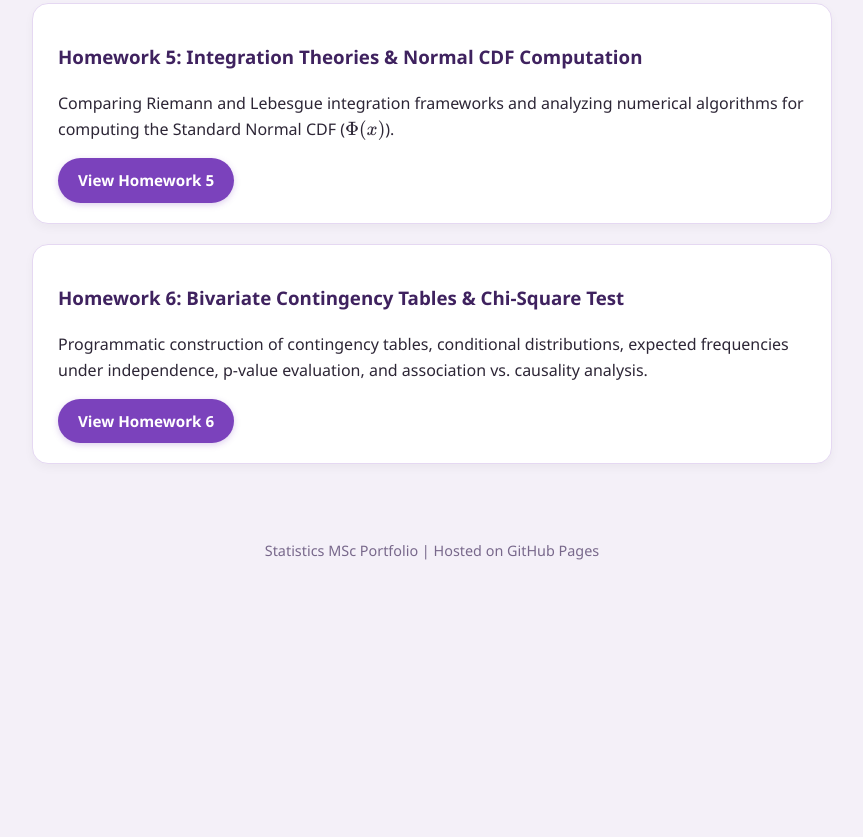
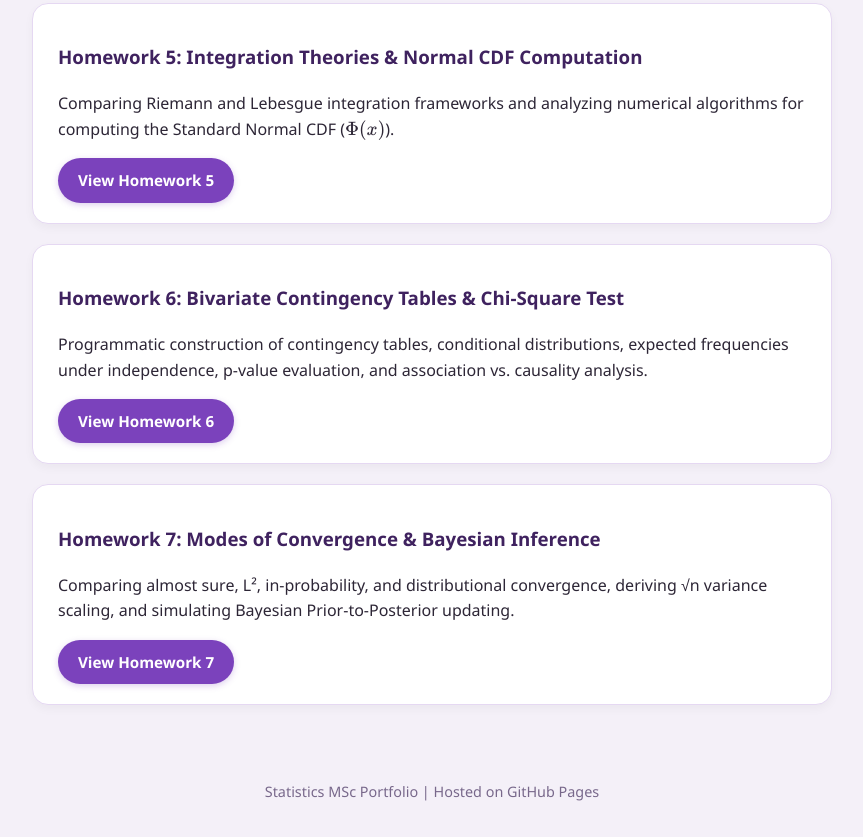
Before and after one commit to Sancio06/statistics_hw, a plain HTML site: page index.html in a window 1280 px wide. Shown: the part 1240-2077 px from the top of the page, without its empty margins (208-1071 px from the left). Before the commit the page ends 1836 px from the top, so only its background shows below. Drawn offline with nearby package versions, Linux system fonts and the light colour scheme.

Commit message:
Update index.html

```diff
--- a/index.html
+++ b/index.html
@@ -65,6 +65,12 @@
     <p>Programmatic construction of contingency tables, conditional distributions, expected frequencies under independence, p-value evaluation, and association vs. causality analysis.</p>
     <a href="homework6.html" class="btn">View Homework 6</a>
 </div>
+
+        <div class="hw-card">
+    <h3>Homework 7: Modes of Convergence &amp; Bayesian Inference</h3>
+    <p>Comparing almost sure, L², in-probability, and distributional convergence, deriving √n variance scaling, and simulating Bayesian Prior-to-Posterior updating.</p>
+    <a href="homework7.html" class="btn">View Homework 7</a>
+</div>
     </main>
 
     <footer>
```
